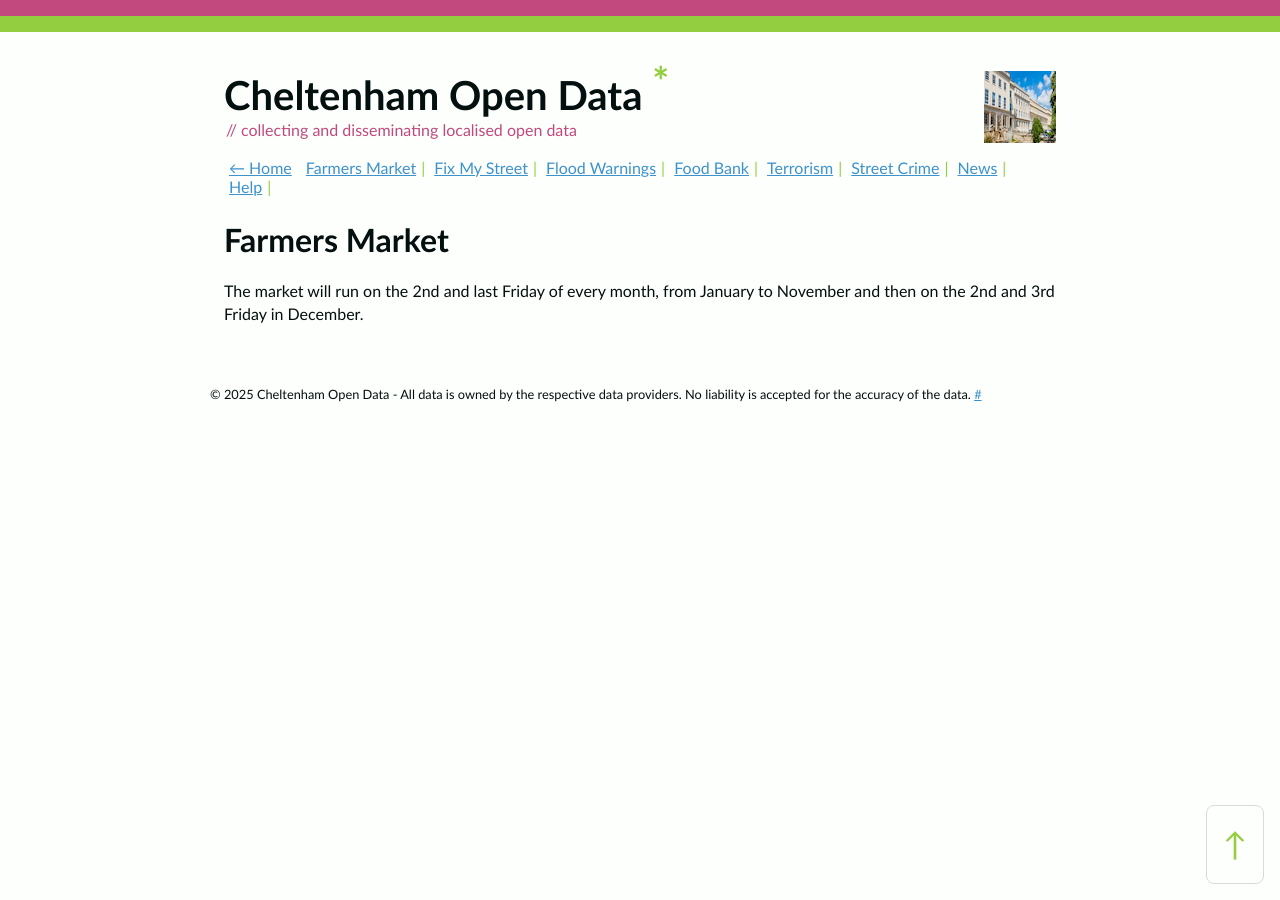
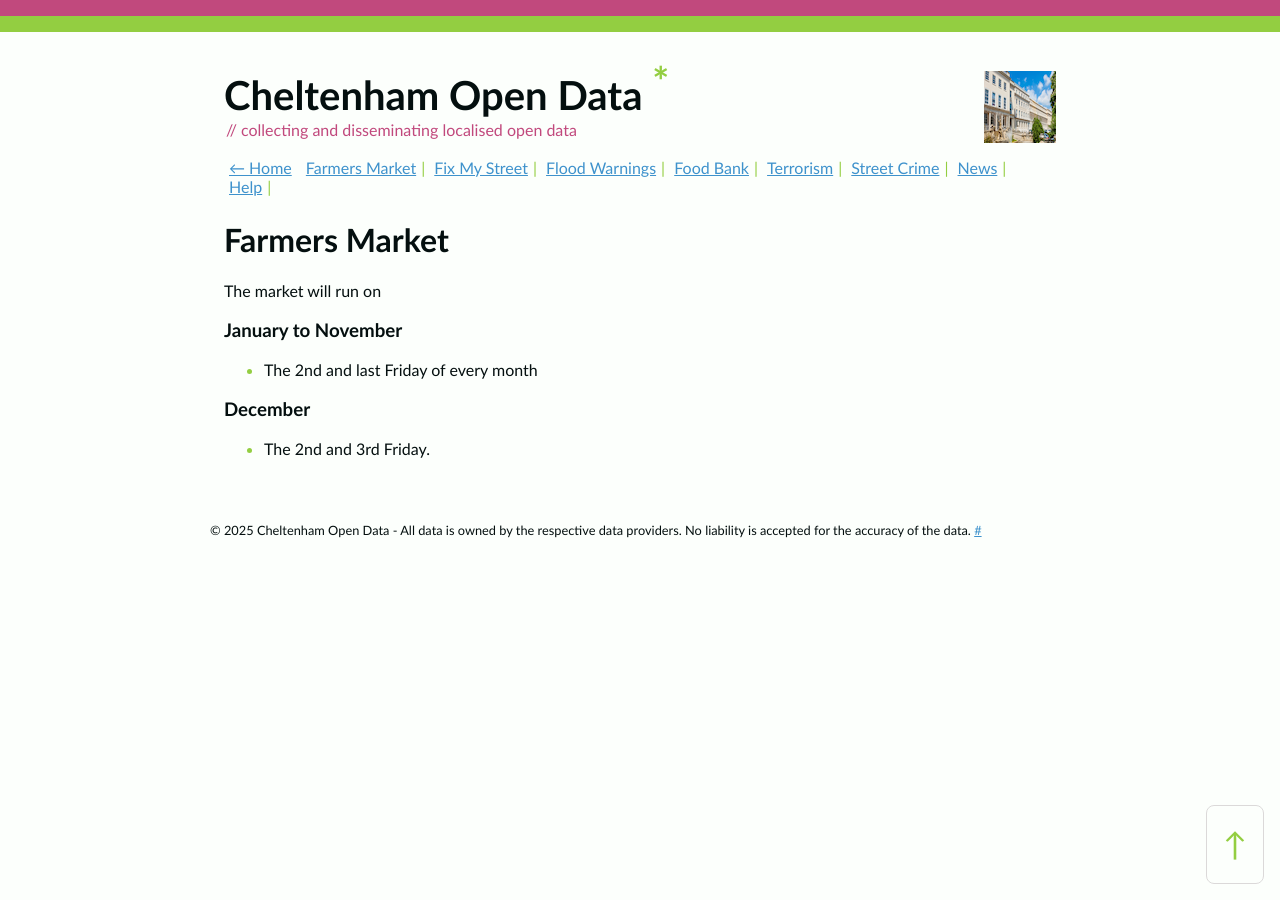
Before and after one commit to mat-0/cheltenham-open-data, a Jekyll site: the page built from _pages/farmers-market.md, in a window 1280 px wide. Built offline with Jekyll 4.4.1, drawn with Linux system fonts in a browser that asks for light colours.

Commit message:
updated
Signed-off-by: mat-0 <Github@thechels.uk>

```diff
--- a/_pages/farmers-market.md
+++ b/_pages/farmers-market.md
@@ -7,5 +7,10 @@ permalink: /farmers-market
 
 ---
 
-The market will run on the 2nd and last Friday of every month, from
-January to November and then on the 2nd and 3rd Friday in December.
+The market will run on
+
+### January to November
+- The 2nd and last Friday of every month
+
+### December
+- The 2nd and 3rd Friday.
```
